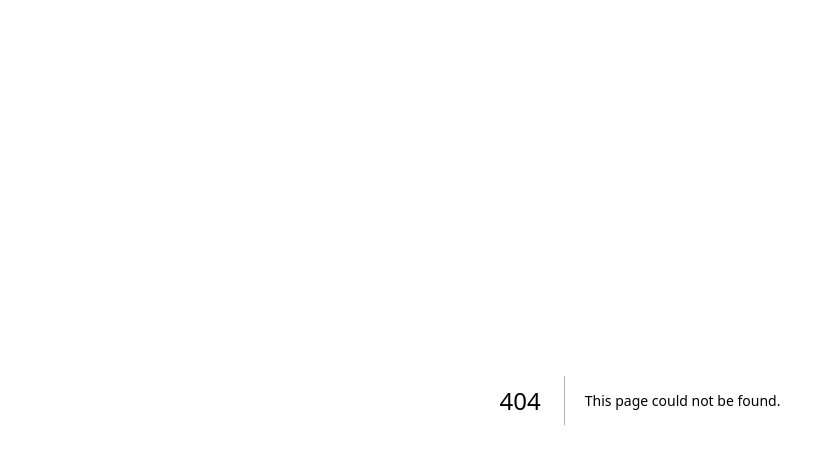
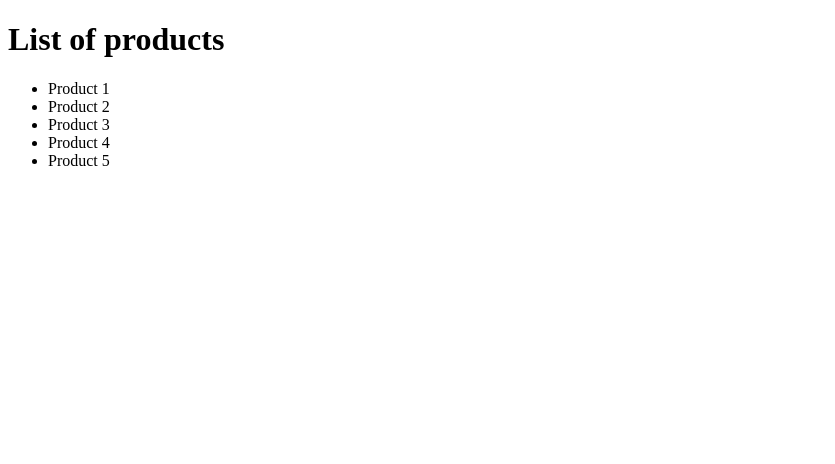
Before and after one commit to phuongsover1/Learning-NextJS-CodeVolution, a Next.js app in the folder nextjs-codevolution/: page /products in a window 1280 px wide. Before the commit this address had no page. Shown: the top 464 px of the page, without its empty margins (0-835 px from the left). Built offline with nearby package versions, Linux system fonts and the light colour scheme.

Commit message:
feat: Add products pages with dynamic routing
- Add products listing page with static product list
- Implement dynamic product detail page using [productId] parameter

```diff
--- /dev/null
+++ b/nextjs-codevolution/src/app/products/page.tsx
@@ -0,0 +1,12 @@
+export default function Products() {
+    return <>
+    <h1>List of products</h1>
+    <ul>
+        <li>Product 1</li>
+        <li>Product 2</li>
+        <li>Product 3</li>
+        <li>Product 4</li>
+        <li>Product 5</li>
+    </ul>
+    </>
+}
```
Also changed, not shown: nextjs-codevolution/src/app/products/[productId]/page.tsx (added, +7 -0 lines).
